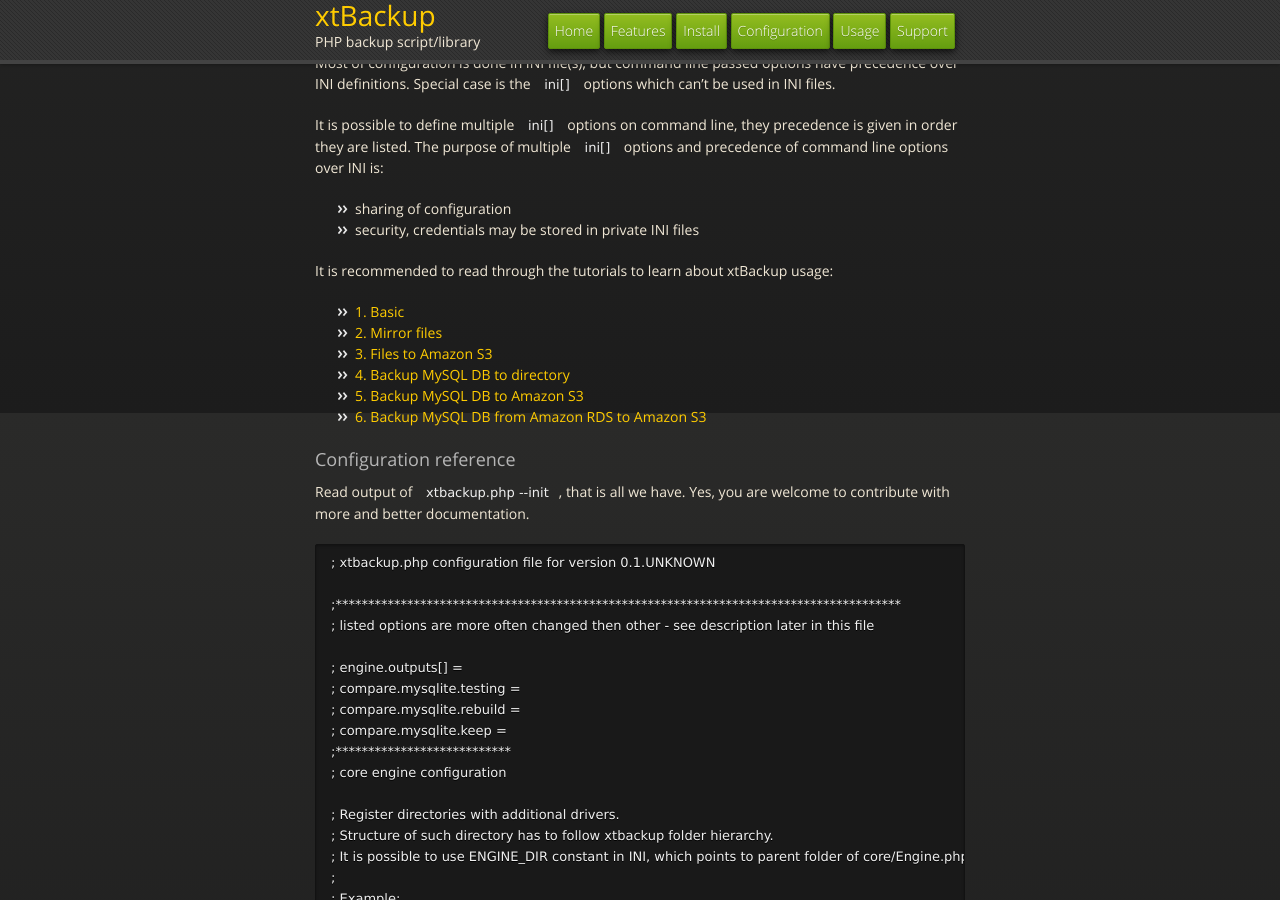
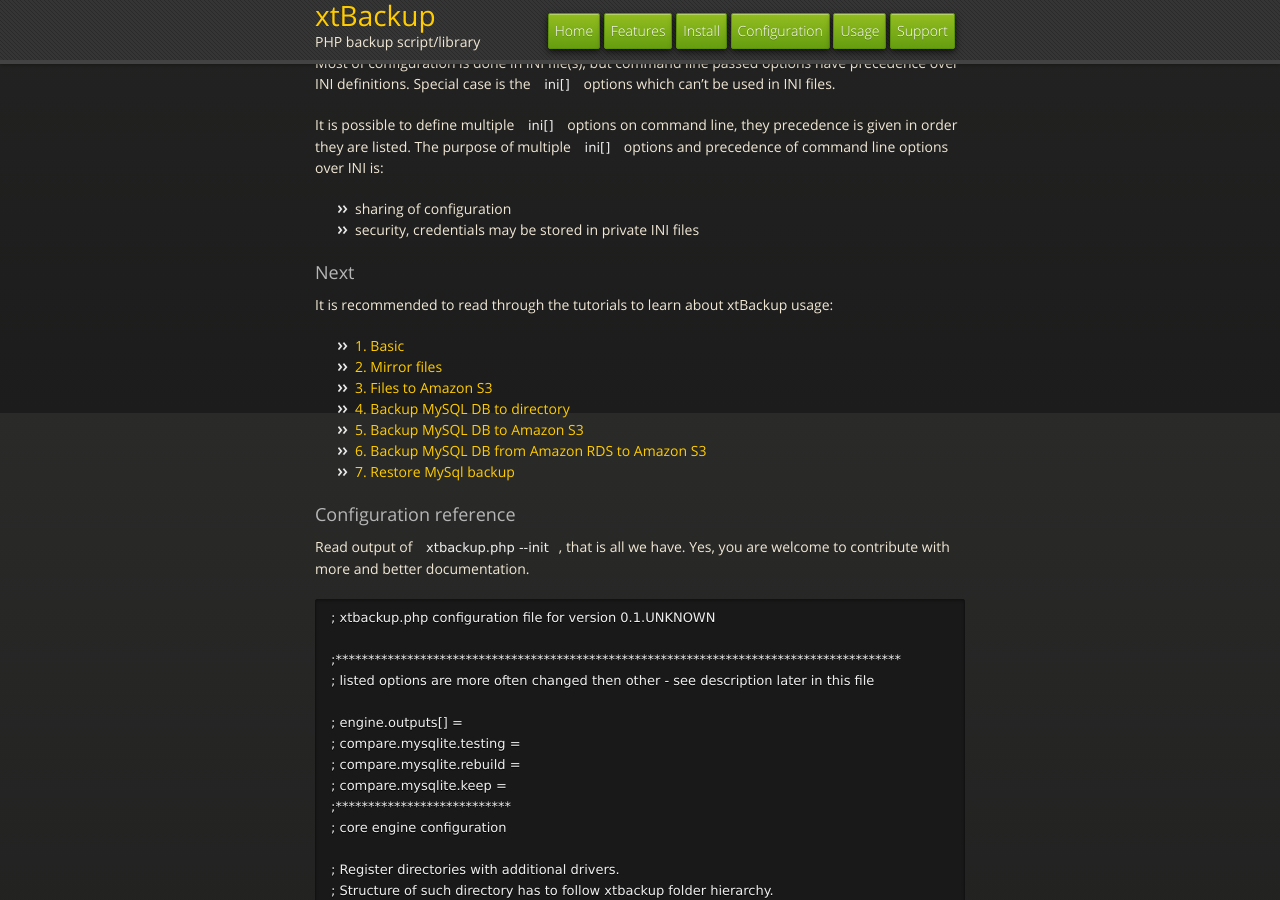
Before and after one commit to k2s/xtbackup, a Jekyll site: the page built from configuration.markdown, in a window 1280 px wide and 900 px high, scrolled down 487 px. Built offline with Jekyll 4.4.1, drawn with Linux system fonts in a browser that asks for light colours; nearby versions of some CDN libraries; Markdown is read by kramdown in place of the engine named in the settings.

Commit message:
add empty tutorial about mysql restore

```diff
--- /dev/null
+++ b/_posts/2014-01-28-mysql-restore.markdown
@@ -0,0 +1,6 @@
+---
+layout: post
+date:   2014-01-28 09:00:08
+title:  "7. Restore MySql backup"
+categories: "tutorial mysql restore"
+---
--- a/configuration.markdown
+++ b/configuration.markdown
@@ -32,6 +32,8 @@ The purpose of multiple `ini[]` options and precedence of command line options o
 * sharing of configuration
 * security, credentials may be stored in private INI files
 
+### Next
+
 It is recommended to read through the tutorials to learn about xtBackup usage:
 
 {% include post_list.html %}
```
